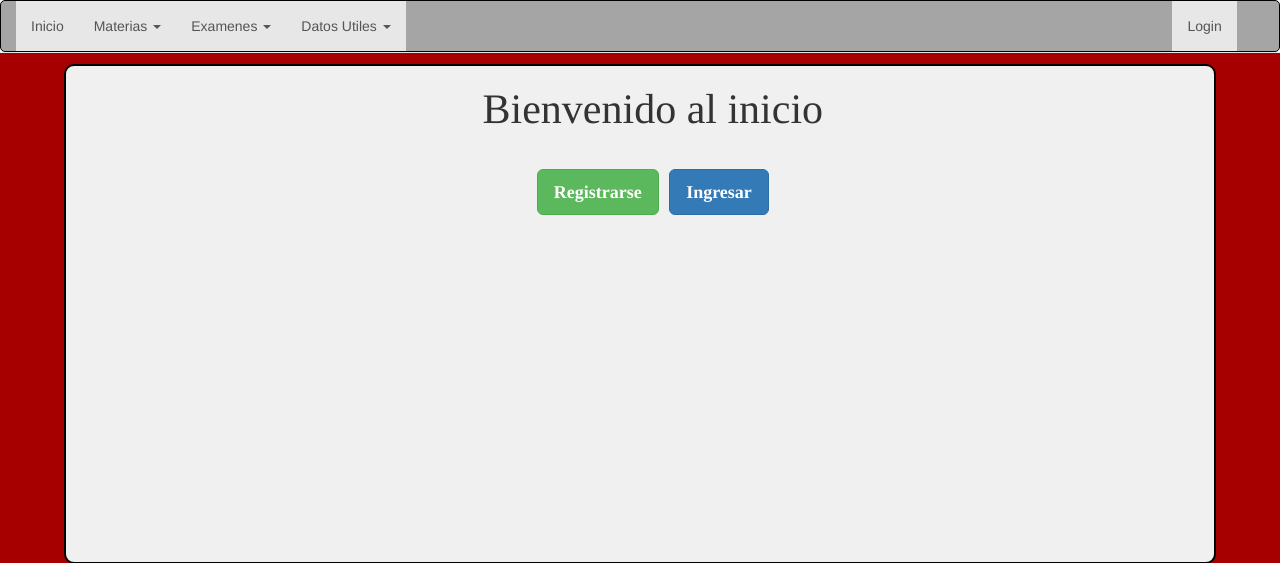
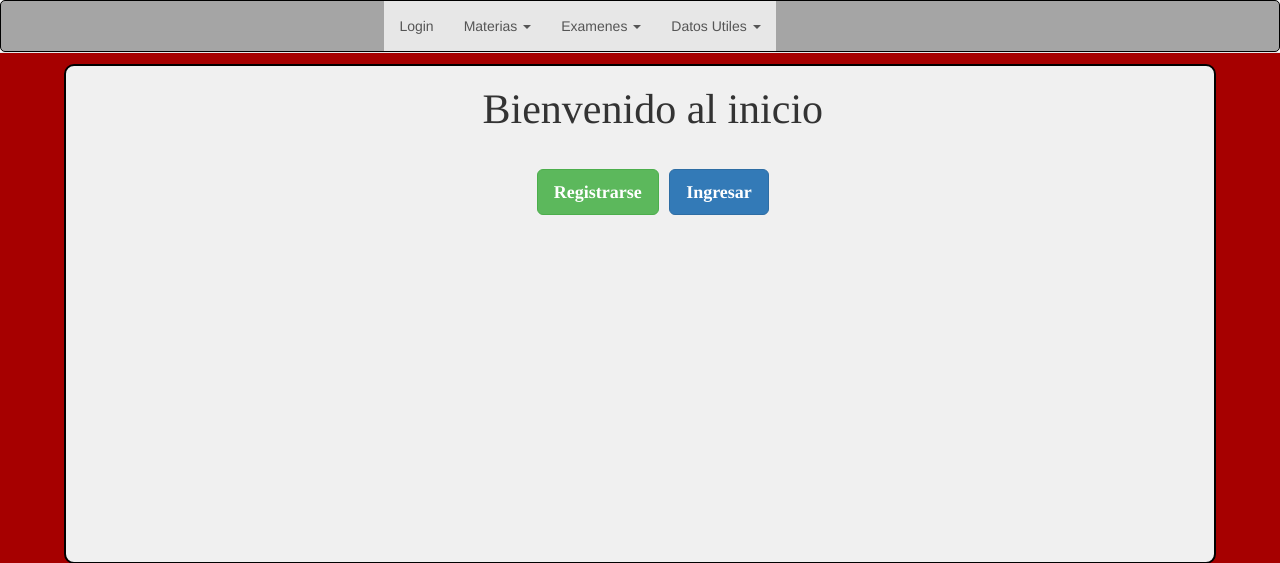
Before and after one commit to Atixx/PlanCarrera, a Django app: page /?next=/plan/alumno/ in a window 1280 px wide. Shown: the top 563 px of the page. Run offline with Django 3.2, Linux system fonts and the light colour scheme; some libraries are stand-ins or nearby versions.

Commit message:
poniendo mas linda la barra navegadora

```diff
--- a/carrera/static/carrera/css/carrera.css
+++ b/carrera/static/carrera/css/carrera.css
@@ -52,7 +52,7 @@
 }
 .navbar-nav > li:first-child /*nth-of-type(1)*/
 {
-    margin-left:15px;
+    margin-left:30%;
 }
 
 .footer
@@ -64,10 +64,10 @@
   border: solid black 2px;
 }
 
-.user
+/*.user
 {
-    margin-right:60%;
-}
+    margin-right:20%;
+}*/
 
 #bottom
 {
--- a/carrera/templates/format.html
+++ b/carrera/templates/format.html
@@ -26,9 +26,24 @@
        <a class="navbar-brand" href="/"><img src=" {% static "carrera/img/logo.png" %}" alt="Sistemas UNLa"/></a>
     </div> --->
         <ul class="nav navbar-nav">
-            <li class="active"><a href="/">Inicio</a></li>
+                    {% if user.is_authenticated %}
             <li class="active dropdown">
                 <a href="#" class="dropdown-toggle" data-toggle="dropdown">
+                    {{ user.username }}
+                <b class="caret"></b>
+                <ul class="dropdown-menu">
+                <li><a href="/">Inicio</a></li>
+                    <li><a href="/plan/alumno">Ver datos</a></li>
+                        <li class="divider"></li>
+                        <li><a href="/plan/logout">Logout</a></li>
+                </ul>
+            </li>
+            {% else %}
+            <li class="active"><a href="/?reg=0">Login</a></li>
+            {% endif %}
+
+            <li class="active dropdown">
+                <a href="#" class="dropdown-toggle .visible-*-block" data-toggle="dropdown">
                 Materias <b class="caret"></b>
                 </a>
                 <ul class="dropdown-menu">
@@ -63,20 +78,6 @@
                     target="_blank">Sistemas UNLa</a></li>
                 </ul>
             </li>
-            {% if user.is_authenticated %}
-            <li class="active dropdown">
-                <a href="#" class="dropdown-toggle" data-toggle="dropdown">
-                    {{ user.username }}
-                <b class="caret"></b>
-                <ul class="dropdown-menu">
-                    <li><a href="/plan/alumno">Ver datos</a></li>
-                        <li class="divider"></li>
-                        <li><a href="/plan/logout">Logout</a></li>
-                </ul>
-            </li>
-            {% else %}
-            <li class="active"><a href="/?reg=0">Login</a></li>
-            {% endif %}
         </ul>
 </nav>
 <div class="wrapper">
```
